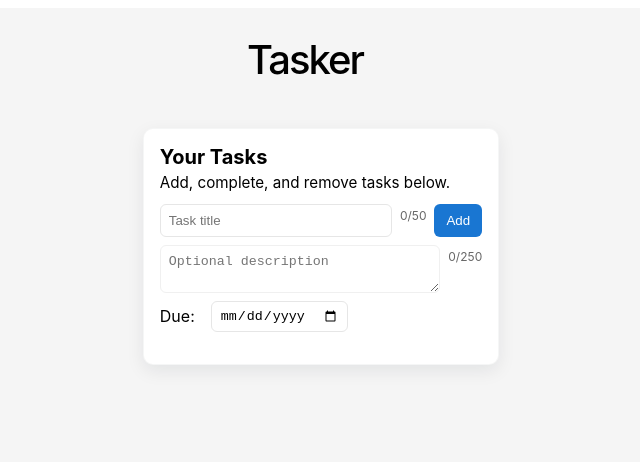
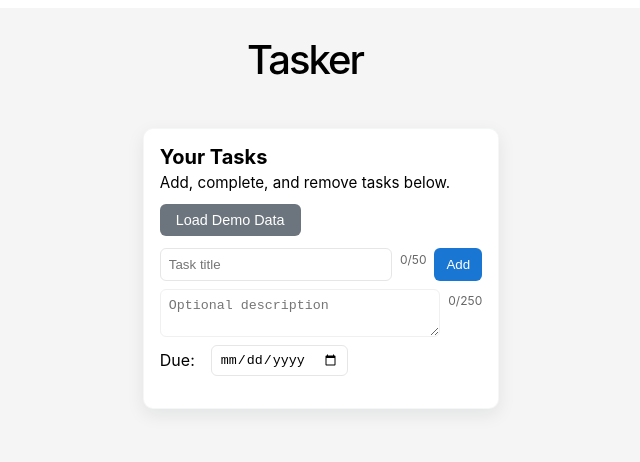
Before and after one commit to BPMSTC/Hyperion, an Angular app in the folder tasker/: page / in a window 1280 px wide. Shown: the top 462 px of the page, without its empty margins (335-975 px from the left). Built offline with nearby package versions, Linux system fonts and the light colour scheme.

Commit message:
generateContentForDemoPurposes created, with sample tasks. Load Demo Data button created where function is called.

```diff
--- a/tasker/src/app/task-list/task-list.css
+++ b/tasker/src/app/task-list/task-list.css
@@ -41,6 +41,24 @@
 	margin: 0;
 	color: var(--gray-700);
 	font-size: 0.95rem;
+}
+
+/* Demo button styling */
+.btn-demo {
+	margin-top: 0.5rem;
+	padding: 0.5rem 1rem;
+	background: #6c757d;
+	color: white;
+	border: none;
+	border-radius: 6px;
+	cursor: pointer;
+	font-size: 0.9rem;
+	align-self: flex-start;
+	transition: background-color 0.2s ease;
+}
+
+.btn-demo:hover {
+	background: #5a6268;
 }
 
 .task-form {
--- a/tasker/src/app/task-list/task-list.html
+++ b/tasker/src/app/task-list/task-list.html
@@ -13,6 +13,7 @@
 		<header class="task-list-header">
 			<h2 class="task-list-title">Your Tasks</h2>
 			<p class="task-list-subtitle">Add, complete, and remove tasks below.</p>
+			<button class="btn-demo" (click)="generateContentForDemoPurposes()">Load Demo Data</button>
 		</header>
 
 		<!-- Form: title required, description optional -->
--- a/tasker/src/app/task-list/task-list.ts
+++ b/tasker/src/app/task-list/task-list.ts
@@ -205,4 +205,26 @@ export class TaskList {
   getOverdueRowId(task: Task): string | null {
     return this.isTaskOverdue(task) ? 'overdueTaskRow' : null;
   }
+
+  generateContentForDemoPurposes(): void {
+    const sampleTasks: Task[] = [
+      {
+        id: this.nextId++,
+        title: 'Buy groceries',
+        description: 'Milk, Bread, Eggs, Butter',
+        completed: false
+      },
+      {
+        id: this.nextId++,
+        title: 'Finish project report',
+        description: 'Complete the final draft of the project report and send it to the manager.',
+        dueDate: new Date(new Date().setDate(new Date().getDate() - 2)).toISOString().split('T')[0], // 2 days ago
+        completed: false
+      }
+    ];
+
+    // Add sample tasks to the current tasks list
+    this.tasks = [...sampleTasks, ...this.tasks];
+    this.saveTasks();
+  }
 }
```
